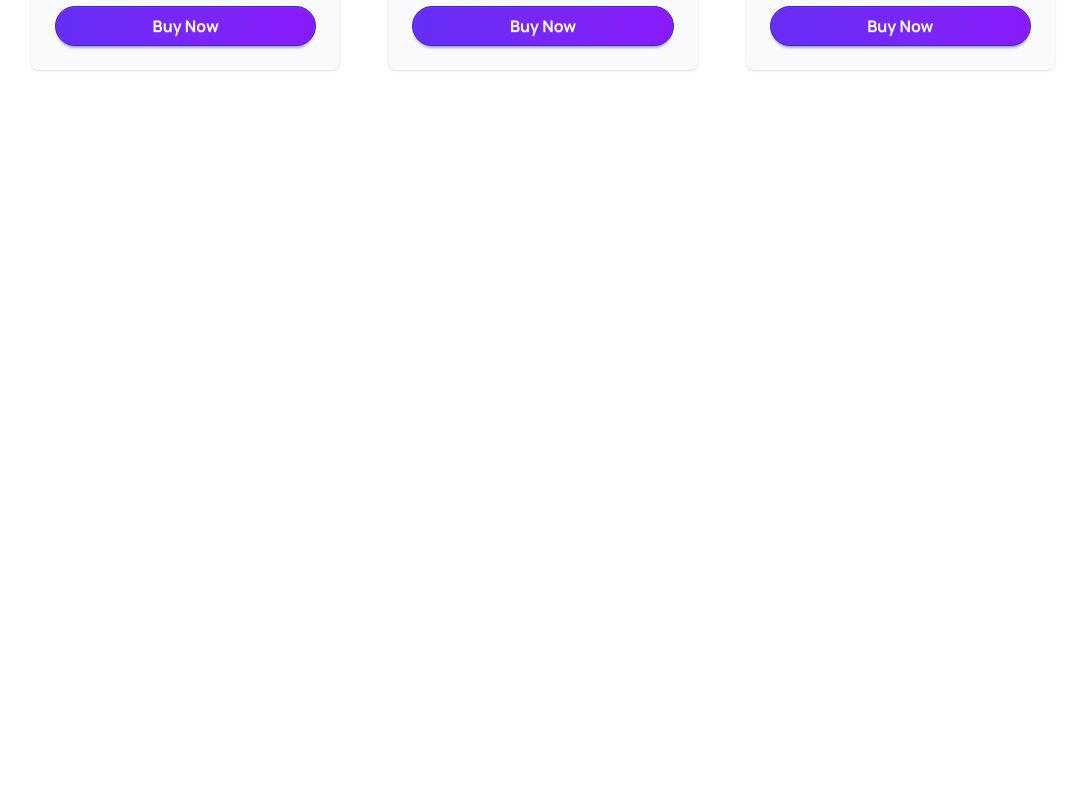
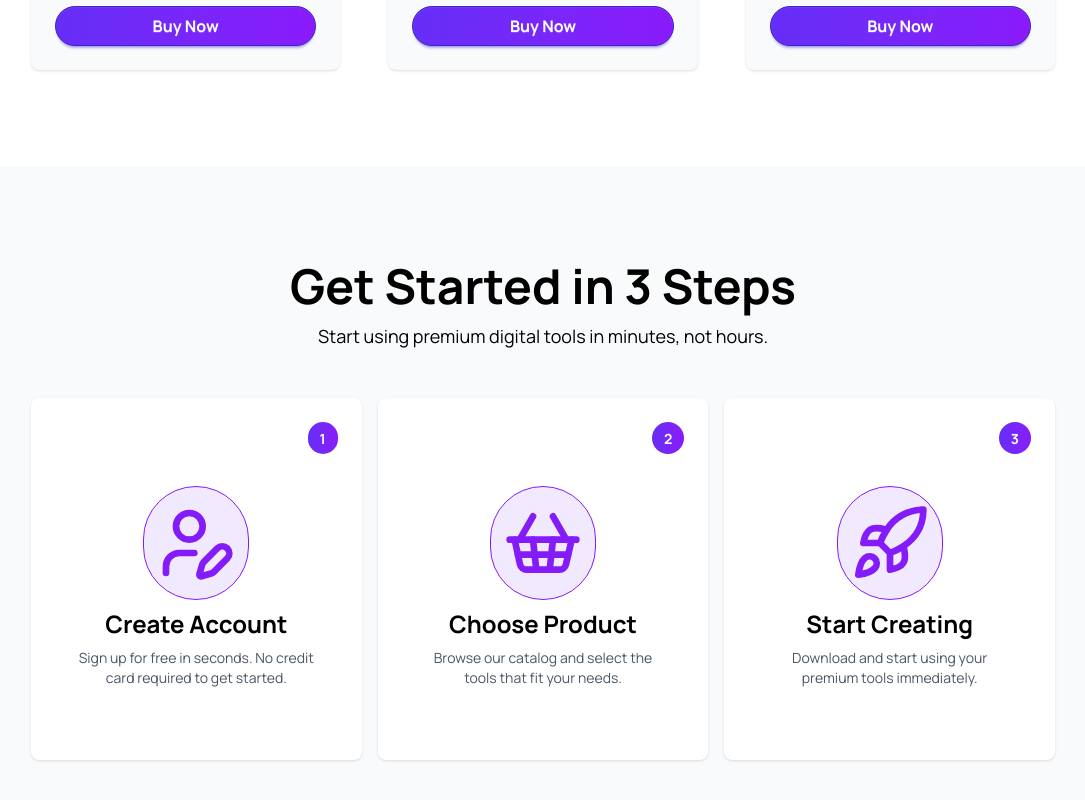
Before and after one commit to Chanbadsha/DigiTool, a React (Vite) app: page / in a window 1280 px wide. Shown: the part 4450-5250 px from the top of the page, without its empty margins (97-1182 px from the left). Before the commit the page ends 4616 px from the top, so only its background shows below. Built offline with nearby package versions, Linux system fonts and the light colour scheme.

Commit message:
Step Section Complete

```diff
--- a/src/App.jsx
+++ b/src/App.jsx
@@ -3,6 +3,7 @@ import Header from "./components/Header/Header";
 import HeroSection from "./components/Hero/HeroSection";
 import ProductShowcase from "./components/ProductShowcase/ProductShowcase";
 import StatsSection from "./components/StatsSection/StatsSection";
+import StepSections from "./components/StepsSection/StepSections";
 
 function App() {
   return (
@@ -11,6 +12,7 @@ function App() {
       <HeroSection />
       <StatsSection />
       <ProductShowcase />
+      <StepSections />
     </>
   );
 }
--- /dev/null
+++ b/src/components/StepsSection/StepSectionCard/StepSectionCard.jsx
@@ -0,0 +1,26 @@
+import React from "react";
+
+const StepSectionCard = ({ icon, cardTitle, cardDescription, steps }) => {
+  return (
+    <div className="card bg-white w-full lg:w-96 xl:h-full h-80 shadow-sm">
+      <div className="card-body flex justify-center items-center mb-10  xl:mb-12 text-center">
+        <span
+          className={`badge badge-md capitalize border-none badge-warning  self-end  bg-linear-to-r text-white font-bold from-[#652ef7] to-[#8a1afb] px-3 py-4 rounded-full `}
+        >
+          {steps}
+        </span>
+        <span className=" mt-4  xl:mt-6   border  rounded-full  px-1.5 py-2 lg:px-3 lg:py-4 bg-[#f1e9fe] text-[#841cf9]">
+          {icon}
+        </span>
+
+        <h2 className="lg:text-2xl text-xl  font-bold ">{cardTitle}</h2>
+
+        <p className="text-sm text-gray-600 xl:max-w-10/12">
+          {cardDescription}
+        </p>
+      </div>
+    </div>
+  );
+};
+
+export default StepSectionCard;
--- /dev/null
+++ b/src/components/StepsSection/StepSections.jsx
@@ -0,0 +1,47 @@
+import React from "react";
+import StepSectionCard from "./StepSectionCard/StepSectionCard";
+import { Rocket, ShoppingBasket, UserPen } from "lucide-react";
+
+const StepSections = () => {
+  return (
+    <div className="bg-gray-50 lg:py-24 py-6 2xl:px-60 lg:px-20 text-black ">
+      <div className="flex justify-center items-center flex-col gap-3">
+        <h1 className="lg:text-5xl text-2xl md:text-4xl font-bold">
+          Get Started in 3 Steps
+        </h1>
+        <p className="text-center max-w-10/12 md:max-w-8/12 text-xs md:text-lg">
+          Start using premium digital tools in minutes, not hours.
+        </p>
+      </div>
+
+      <div className="flex flex-col md:flex-row mt-12 px-12 gap-4 justify-around items-center">
+        <StepSectionCard
+          icon={<UserPen className="xl:w-20 w-16 h-full" />}
+          cardTitle={"Create Account"}
+          cardDescription={
+            "Sign up for free in seconds. No credit card required to get started."
+          }
+          steps={"1"}
+        ></StepSectionCard>
+        <StepSectionCard
+          icon={<ShoppingBasket className="xl:w-20 w-16 h-full" />}
+          cardTitle={"Choose Product"}
+          cardDescription={
+            "Browse our catalog and select the tools that fit your needs."
+          }
+          steps={"2"}
+        ></StepSectionCard>
+        <StepSectionCard
+          icon={<Rocket className="xl:w-20 w-16 h-full" />}
+          cardTitle={"Start Creating"}
+          cardDescription={
+            "Download and start using your premium  tools immediately."
+          }
+          steps={"3"}
+        ></StepSectionCard>
+      </div>
+    </div>
+  );
+};
+
+export default StepSections;
```
